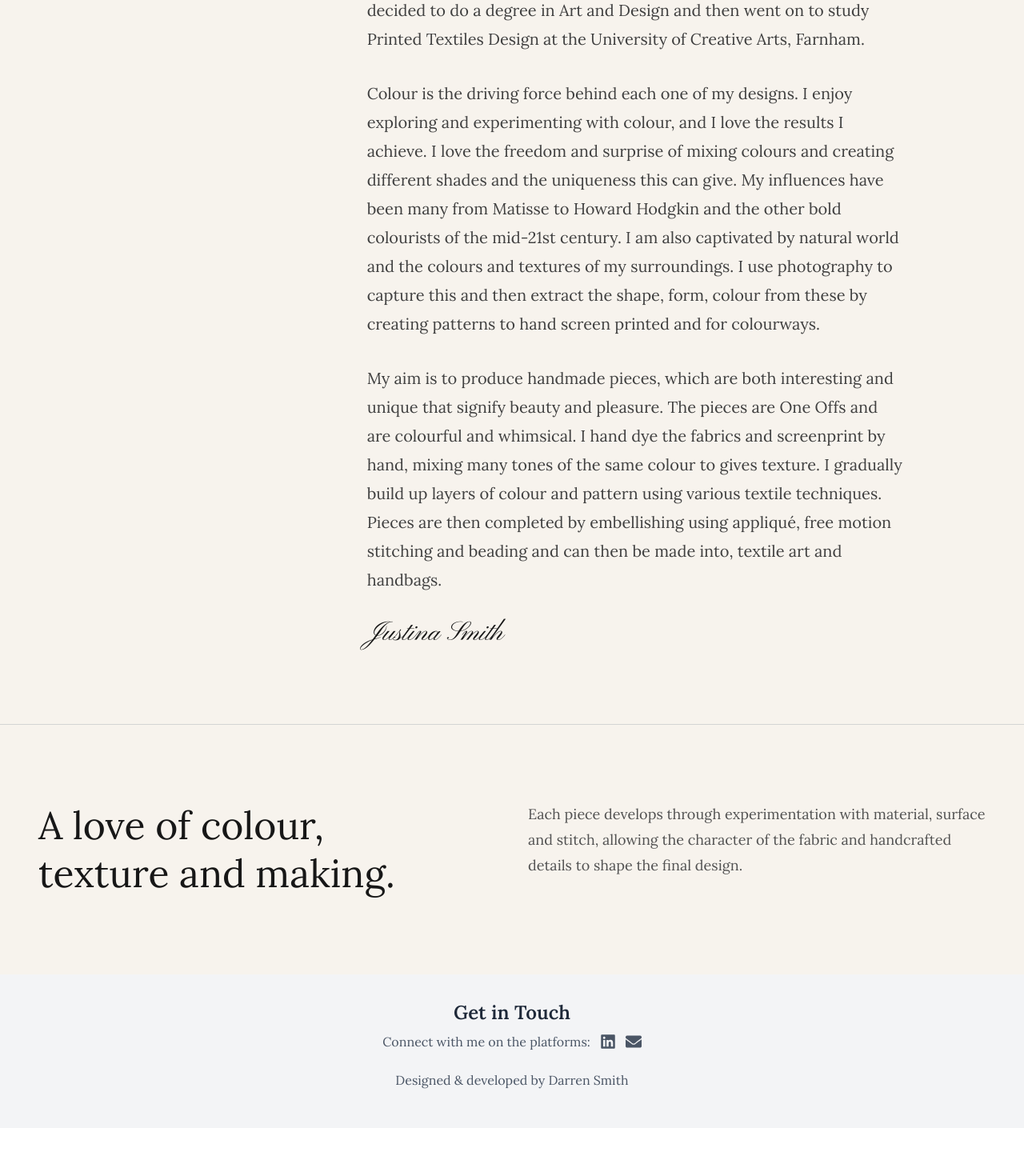
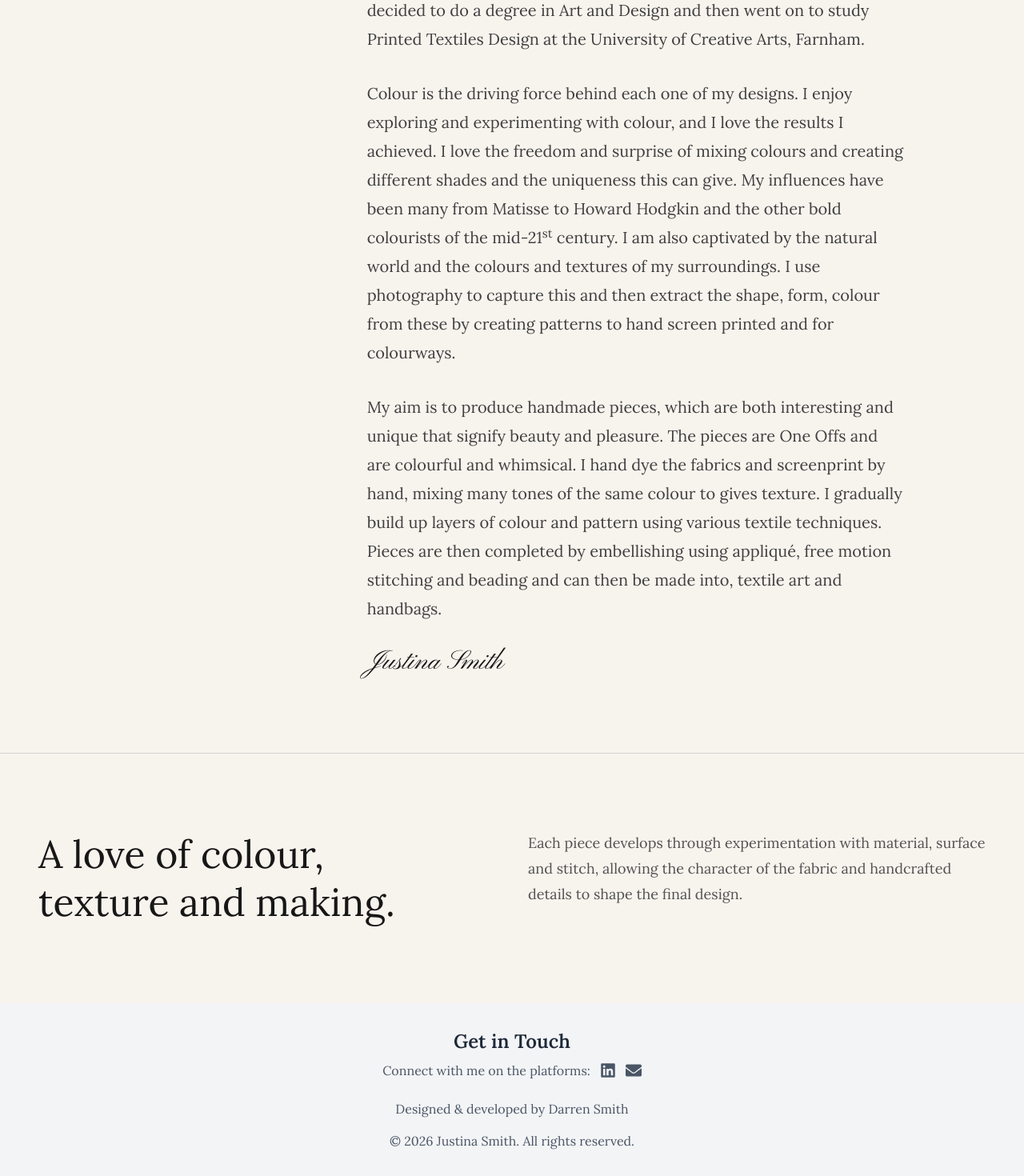
Before and after one commit to DarrenSmith10/Tina_Fashion, a Next.js app: page /about in a window 1280 px wide. Shown: the part 975-2445 px from the top of the page at 80% size. Before the commit the page ends 2385 px from the top, so only its background shows below. Built offline with nearby package versions, Linux system fonts and the light colour scheme.

Commit message:
17th September 2026: Spelling corrected

```diff
--- a/src/app/about/page.tsx
+++ b/src/app/about/page.tsx
@@ -68,11 +68,11 @@ export default function AboutPage() {
 
               <p className="text-xl leading-9 text-neutral-700">
                 Colour is the driving force behind each one of my designs.
-                I enjoy exploring and experimenting with colour, and I love the results I achieve.
+                I enjoy exploring and experimenting with colour, and I love the results I achieved.
                 I love the freedom and surprise of mixing colours and creating different shades
                 and the uniqueness this can give.
                 My influences have been many from Matisse to Howard Hodgkin and the other bold
-                colourists of the mid-21st century. I am also captivated by natural world and the colours
+                colourists of the mid-21<sup>st</sup> century. I am also captivated by the natural world and the colours
                 and textures of my surroundings.
                 I use photography to capture this and then extract the shape,
                 form, colour from these by creating patterns to
--- a/src/components/Footer.tsx
+++ b/src/components/Footer.tsx
@@ -1,8 +1,9 @@
-import { FaGithub, FaLinkedin, FaEnvelope } from 'react-icons/fa';
+import { FaLinkedin, FaEnvelope } from 'react-icons/fa';
+
 export default function Footer() {
   return (
-      <div className="flex justify-center items-center flex-col bg-gray-100 py-8 px-4">
-        <h2 className="text-2xl font-semibold text-gray-800 mb-2">Get in Touch</h2>
+    <div className="flex flex-col items-center justify-center bg-gray-100 px-4 py-8">
+      <h2 className="mb-2 text-2xl font-semibold text-gray-800">Get in Touch</h2>
       <div className="mb-6 flex items-center justify-center gap-3 text-gray-600">
         <p>Connect with me on the platforms:</p>
 
@@ -24,16 +25,14 @@ export default function Footer() {
           <FaEnvelope />
         </a>
       </div>
-        <div className="flex justify-center text-gray-600 mb-4">
-          <p>
-  Designed & developed by{" "}
 
-
-    Darren Smith
-
-</p>
+      <div className="mb-4 flex justify-center text-gray-600">
+        <p>Designed &amp; developed by Darren Smith</p>
       </div>
 
+      <div className="flex justify-center text-gray-600">
+        <p>© 2026 Justina Smith. All rights reserved.</p>
+      </div>
     </div>
   );
 }
```
Lines whose indentation alone changed are shown as unchanged.
